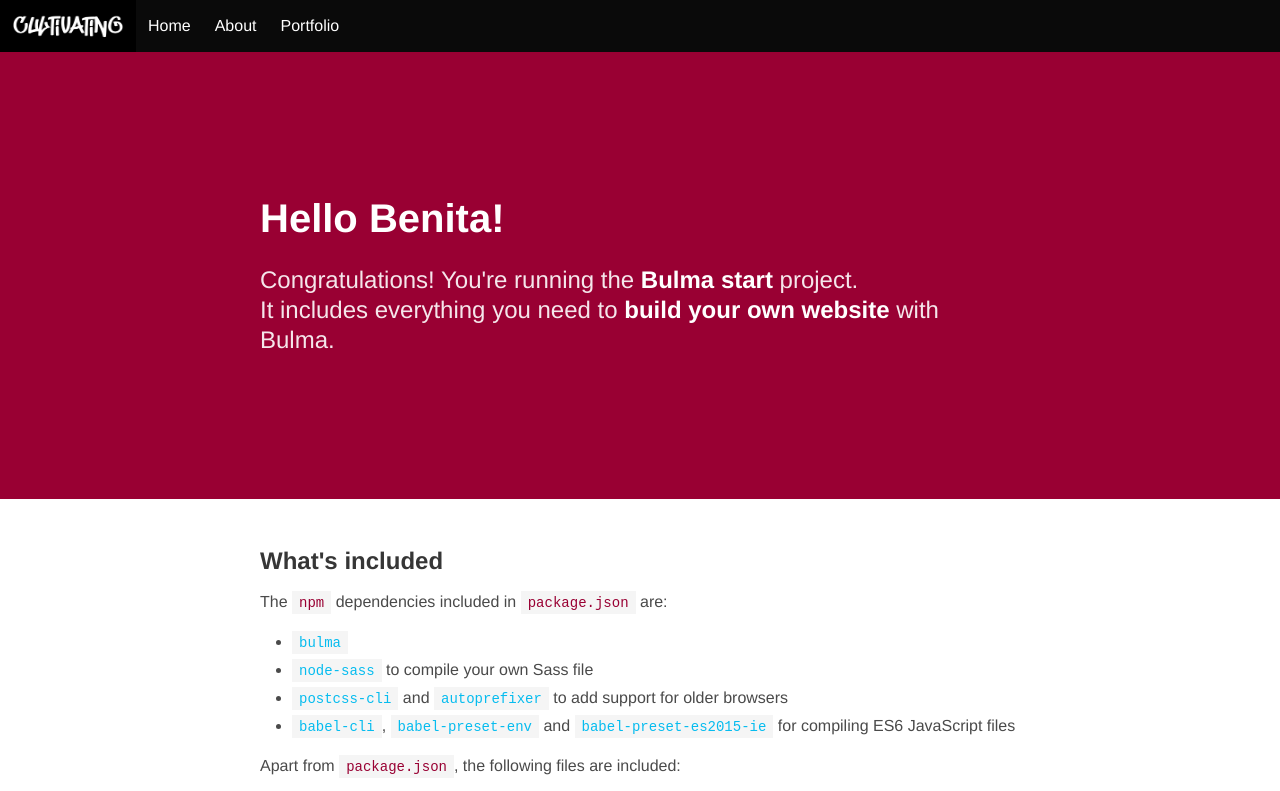
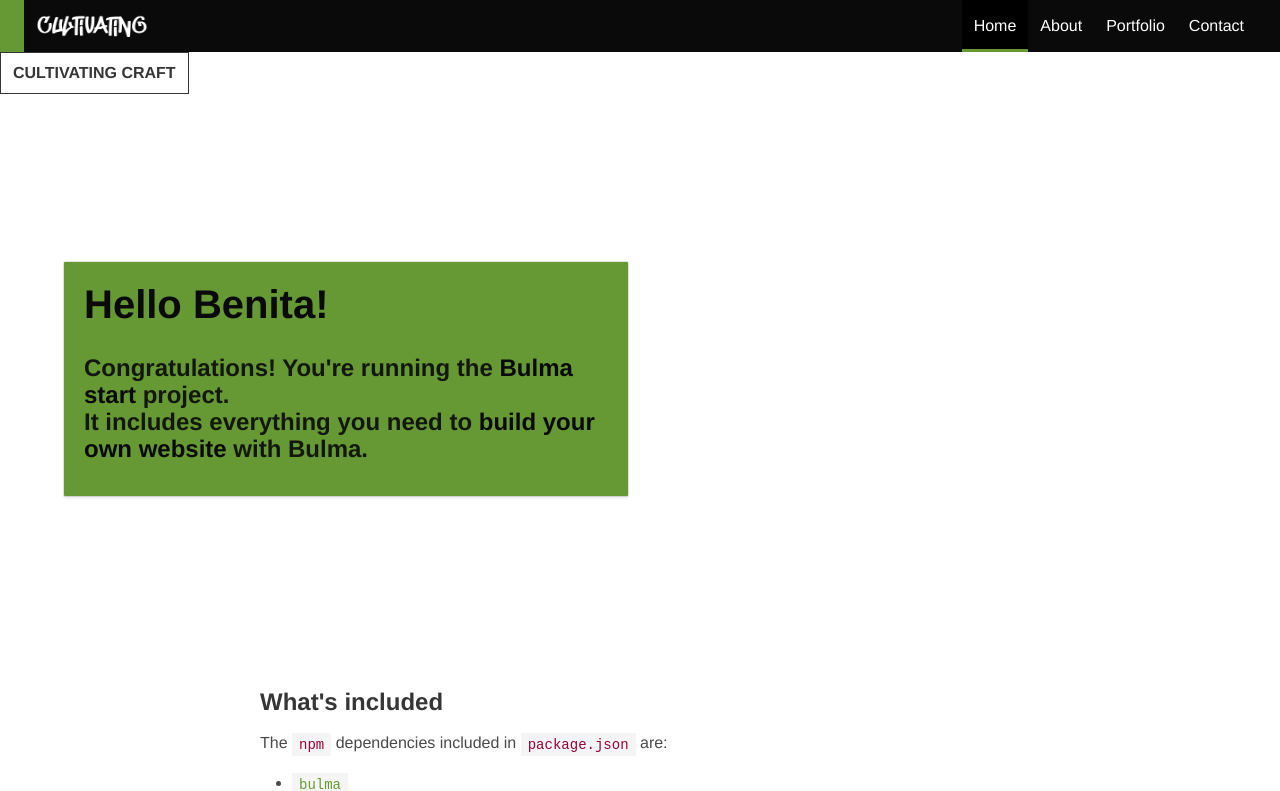
Before and after one commit to b3nitajo/portfolio-bulma-website, a website: page index.html in a window 1280 px wide. Shown: the top 791 px of the page. Drawn offline with Linux system fonts and the light colour scheme.

Commit message:
navigation finished and page intro started

```diff
--- a/_sass/main.scss
+++ b/_sass/main.scss
@@ -10,20 +10,31 @@
 @import "../node_modules/bulma/sass/utilities/initial-variables";
 
 // 2. Set your own initial variables
-// Update the blue shade, used for links
+// Update the colors, used for links
 $blue: #06bcef;
-// Add pink and its invert
+$red: #990033;
 $pink: #ff8080;
 $pink-invert: #fff;
+$green: #669933;
 // Update the sans-serif font family
 $family-sans-serif: "Helvetica", "Arial", sans-serif;
 
-$red: #990033;
-$navbar-dropdown-background-color: black;
+
+
+//Measurements
+
+$navbar-item-padding: 35px;
 // 3. Set the derived variables
 // Use the new pink as the primary color
 $primary: $red;
+$link: $green;
 $primary-invert: $pink-invert;
+$navbar-item-hover-background-color: $green;
+$box-background-color: $green;
+$box-radius: 1px;
+$table-cell-border: 1px solid;
+$table-border-color: black;
+$page-header: 'Oswald', sans-serif;
 
 // 4. Import the rest of Bulma
 
--- /dev/null
+++ b/home.css
@@ -0,0 +1,7 @@
+.navbar {
+    background-color: white;
+    min-height: 3.25rem;
+    position: relative;
+    padding-left: 15px;
+    padding-right: 15px;
+}
--- a/index.html
+++ b/index.html
@@ -6,11 +6,15 @@
     <meta name="viewport" content="width=device-width, initial-scale=1">
     <title>Benita Jones Portfolio</title>
     <link rel="stylesheet" href="css/main.css">
+    <style>
+      @import url('https://fonts.googleapis.com/css?family=Oswald&display=swap');
+    </style>
   </head>
   <body>
       <nav class="navbar is-black" role="navigation" aria-label="main navigation">
+          <a class="navbar-item spacer" href=""> </a>
           <div class="navbar-brand">
-            <a class="navbar-item" href="">
+            <a class="navbar-item logo" href="">
               <img src="images/nav-logo.png" width="112" height="28">
             </a>
 
@@ -21,40 +25,48 @@
             </a>
           </div>
 
-          <div id="navbarBasicExample" class="navbar-menu">
-            <div class="navbar-start">
-              <a class="navbar-item">
+          <div id="topnav-menu" class="navbar-menu">
+              <div class="navbar-end">
+              <a class="navbar-item is-tab is-active" href="">
                 Home
               </a>
-
-              <a class="navbar-item">
+              <a class="navbar-item" href="">
                 About
               </a>
-
-              <div class="navbar-item has-dropdown is-hoverable">
-                <a class="navbar-link is-arrowless">
+              <a class="navbar-item" href="">
                 Portfolio
               </a>
-
-                <div class="navbar-dropdown">
-                  <a class="navbar-item">
-                    Graphic Design
+              <a class="navbar-item" href="">
+                Contact
               </a>
-                  <a class="navbar-item">
-                    Web Development
-                  </a>
+              <a class="navbar-item spacer" href=""> </a>
             </div>
             </div>
           </div>
-            <div class="navbar-end">
+        </nav>
+        <div class="columns">
+        <div class="column is-full">
+        <table class="table is-bordered page-header">
+            <tbody>
+              <thead>
+              <tr>
+                <th>
+                  CULTIVATING CRAFT
+                </th>
+              </tr>
+            </thead>
+            </tbody><!-- Your table content -->
+          </table>
         </div>
       </div>
-        </nav>
-    <section class="hero is-medium is-primary">
+    <section class="hero is-medium is-white">
+
       <div class="hero-body">
         <div class="container">
           <div class="columns">
-            <div class="column is-8-desktop is-offset-2-desktop">
+            <div class="column is-half">
+              <div class="box">
+                <div class="content">
                   <h1 class="title is-2 is-spaced">
                     Hello Benita!
                   </h1>
@@ -63,6 +75,8 @@
                   <br>
                   It includes everything you need to <strong>build your own website</strong> with Bulma.
               </h2>
+            </div>
+          </div>
             </div>
           </div>
         </div>
```
Also changed, not shown: css/main.css. Lines whose indentation alone changed are shown as unchanged.
